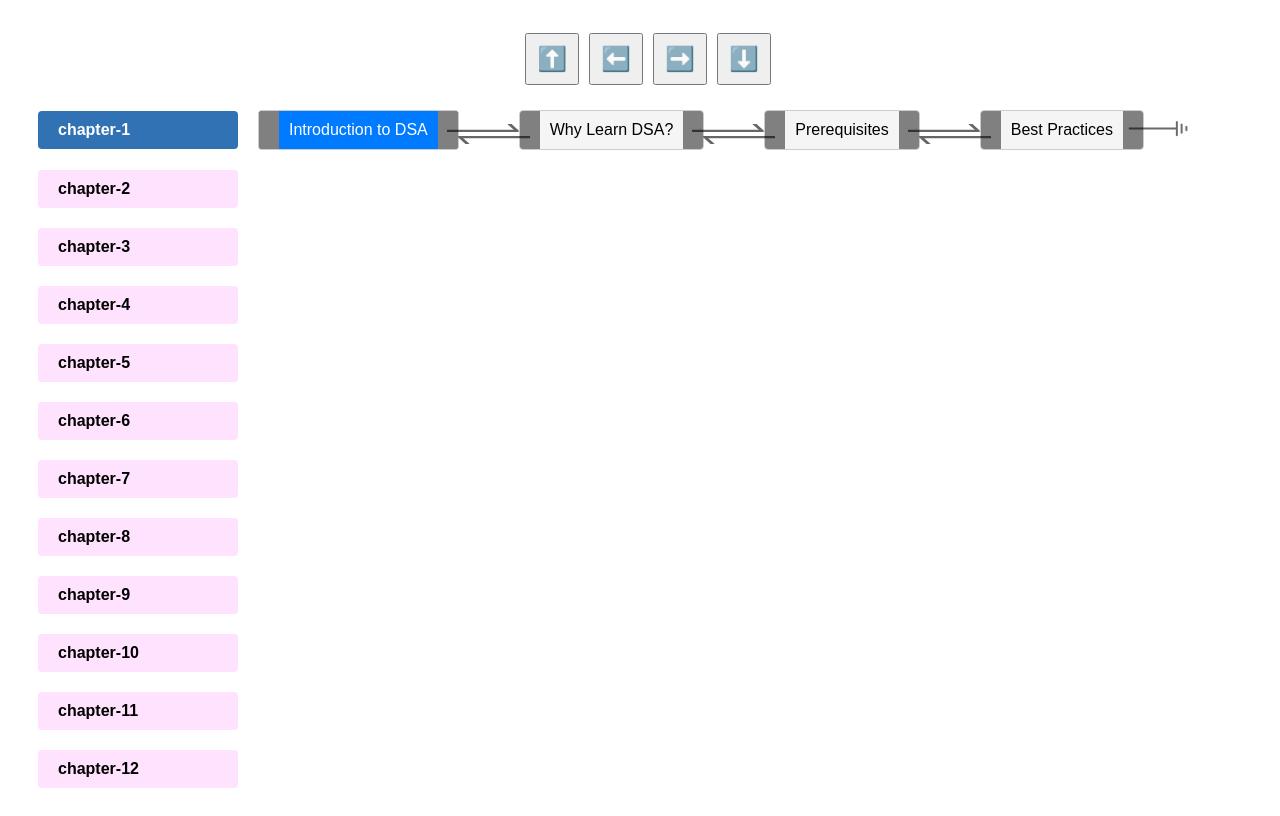
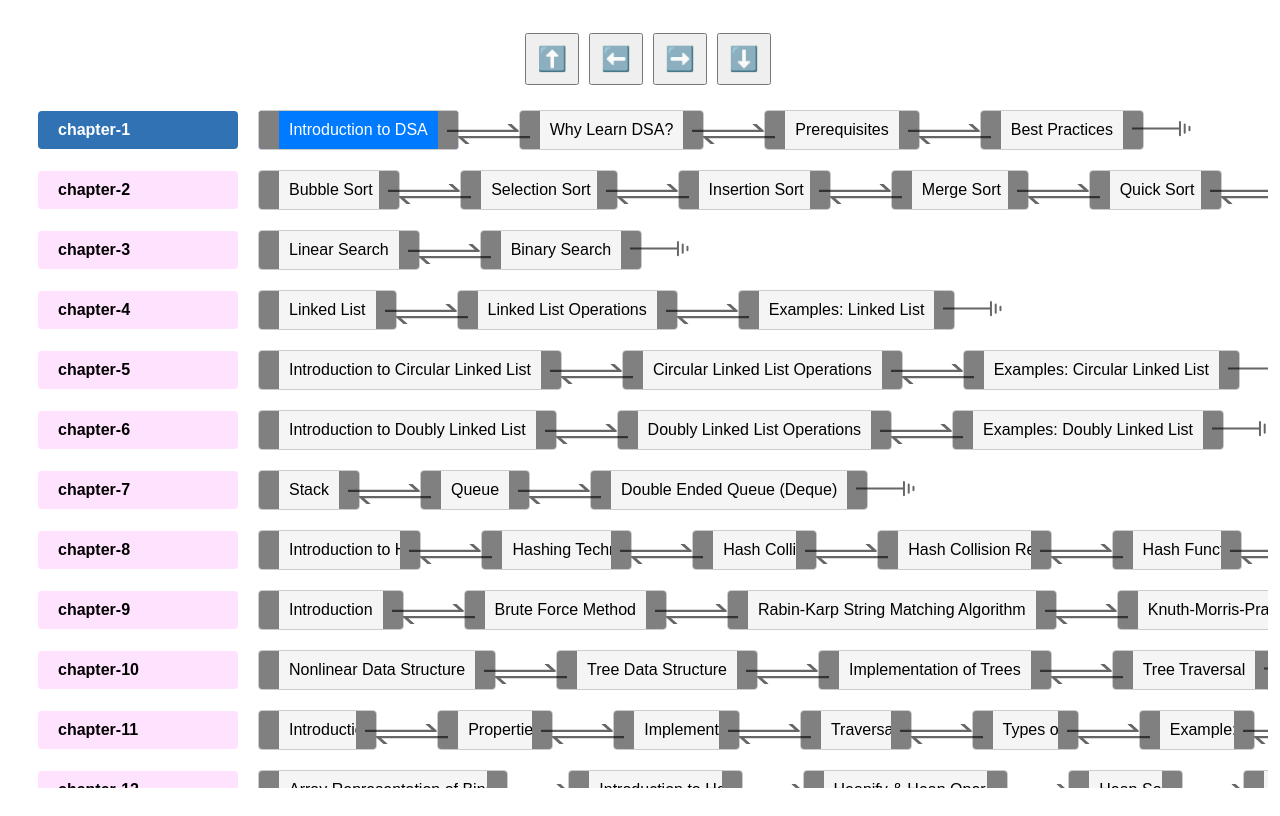
Before and after one commit to pandeysabin/dsa-course-navigation, a React (Create React App) app: page / in a window 1280 px wide. Built offline with nearby package versions, Linux system fonts and the light colour scheme.

Commit message:
remove all animations

```diff
--- a/src/App.css
+++ b/src/App.css
@@ -68,10 +68,6 @@
   color: #115fb3;
 }
 
-.chapter-container.active .lessons > div {
-  animation: move-forward 2s ease-in-out forwards;
-}
-
 .chapter-container.active .lessons {
   position: static;
 }
@@ -85,7 +81,9 @@
   width: 100%; /* Full width of container */
   scrollbar-width: none;
   position: absolute;
-  left: 0;
+  justify-content: flex-start;
+  flex-grow: 0;
+  flex-shrink: 0;
 }
 
 /* Styling for individual lessons */
@@ -97,7 +95,6 @@
   background-color: #f5f5f5;
   transition: background-color 0.3s, transform 0.3s;
   white-space: nowrap;
-  transform: translateX(-200px);
   position: relative;
   z-index: -1;
   overflow: hidden;
--- a/src/App.js
+++ b/src/App.js
@@ -213,6 +213,10 @@ const App = () => {
   };
 
   const goUp = () => {
+    if (currentLesson >= 0) {
+      return;
+    }
+
     if (currentChapter > 0) {
       setCurrentChapter(currentChapter - 1);
       // setCurrentLesson(0);
@@ -276,10 +280,7 @@ const App = () => {
               : "";
 
           return (
-            <div
-              key={chapter.id}
-              className={`chapter-container ${currentChapterClassName}`}
-            >
+            <div key={chapter.id} className={`chapter-container active`}>
               <h4
                 className={`chapter-name ${currentChapterClassName} ${classSelectedName}`}
               >
@@ -326,14 +327,11 @@ function RenderLesson({
     });
   }, [currentLesson]);
 
-  if (chapterIndex !== currentChapter) return null;
-
   return (
     <>
       {chapter.lessons.map((lesson, lessonIndex) => (
         <React.Fragment key={lessonIndex}>
           <div
-            style={{ animationDelay: `${lessonIndex}s`, visibility: "hidden" }}
             className="lesson"
             id={
               lessonIndex === currentLesson && chapterIndex === currentChapter
@@ -345,15 +343,11 @@ function RenderLesson({
           </div>
           <div
             style={{
-              animationDelay: `${lessonIndex + 0.66}s`,
-              visibility: "hidden",
-              transform: "translateX(-200px)",
               display: "flex",
               flexDirection: "column",
             }}
           >
-            {lessonIndex < chapter.lessons.length - 1 &&
-              chapterIndex === currentChapter && (
+            {lessonIndex < chapter.lessons.length - 1 && (
               <div
                 className={`traversal-icon ${
                   highlightedTraversal === lessonIndex + 1 &&
@@ -381,8 +375,7 @@ function RenderLesson({
               </div>
             )}
 
-            {lessonIndex === chapter.lessons.length - 1 &&
-              chapterIndex === currentChapter && (
+            {lessonIndex === chapter.lessons.length - 1 && (
               <div
                 className={`traversal-icon ${
                   highlightedTraversal === lessonIndex + 1 &&
@@ -427,9 +420,7 @@ function RenderLesson({
                 </svg>
               </div>
             )}
-            {lessonIndex < chapter.lessons.length - 1 &&
-              lessonIndex >= 0 &&
-              chapterIndex === currentChapter && (
+            {lessonIndex < chapter.lessons.length - 1 && lessonIndex >= 0 && (
               <div
                 className={`traversal-icon ${
                   highlightedTraversal === lessonIndex &&
```
Lines whose indentation alone changed are shown as unchanged.
